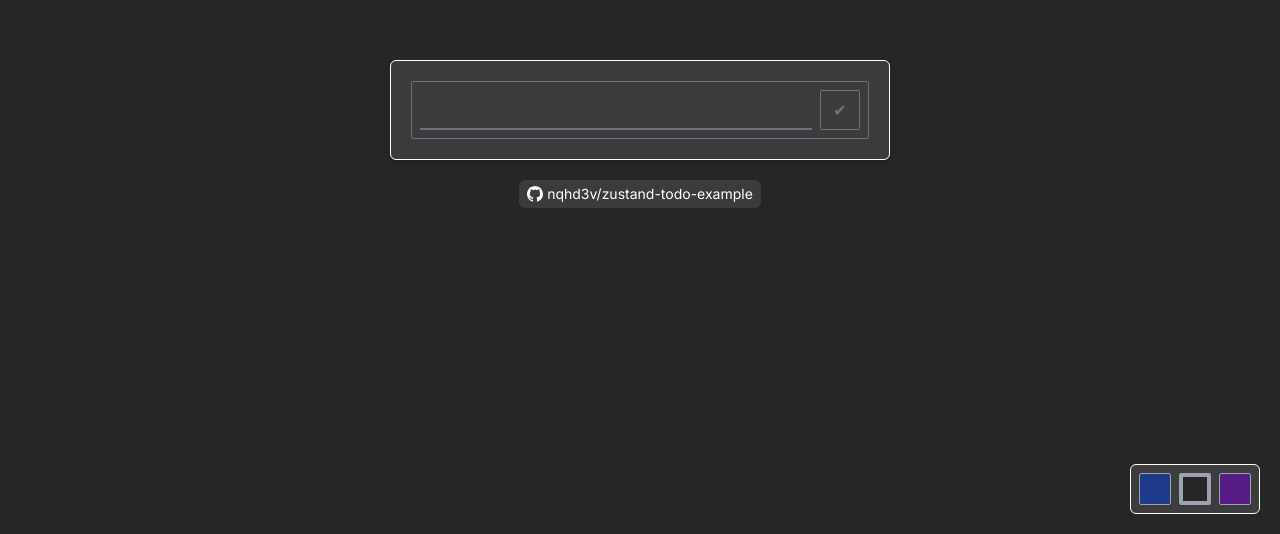
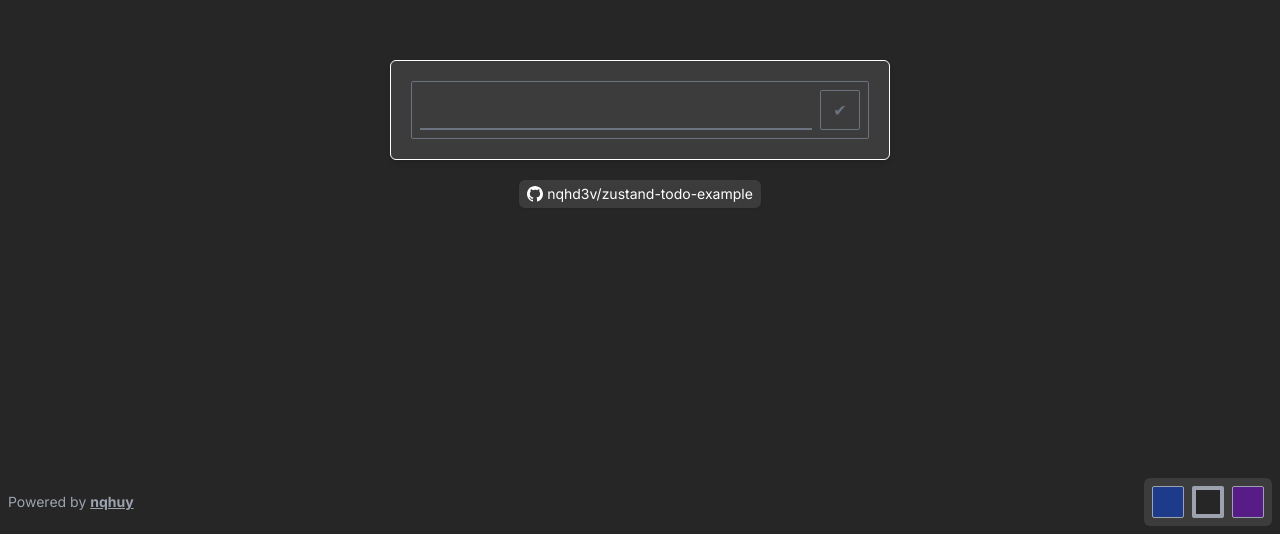
Before and after one commit to nqhd3v/zustand-todo-example, a Next.js app: page / in a window 1280 px wide. Shown: the part 266-800 px from the top of the page. Built offline with nearby package versions, Linux system fonts and the light colour scheme.

Commit message:
Add powered by

```diff
--- a/src/app/page.tsx
+++ b/src/app/page.tsx
@@ -42,7 +42,9 @@ export default function Home() {
           nqhd3v/zustand-todo-example
         </div>
       </div>
-      <div className="fixed flex bottom-5 right-5 p-2 rounded-md border border-white backdrop-blue-sm bg-white/10">
+      <div className="fixed w-full flex justify-between items-center right-0 left-0 bottom-2 px-2">
+        <div className="text-sm text-gray-400">Powered by <a href="https://nqhuy.dev" target="_blank" className='font-bold underline'>nqhuy</a></div>
+        <div className="flex p-2 rounded-md backdrop-blue-sm bg-white/10">
           {THEMES.map(t => (
             <div
               className={
@@ -55,6 +57,7 @@ export default function Home() {
             />
           ))}
         </div>
+      </div>
     </main>
   )
 }
```
Lines whose indentation alone changed are shown as unchanged.
